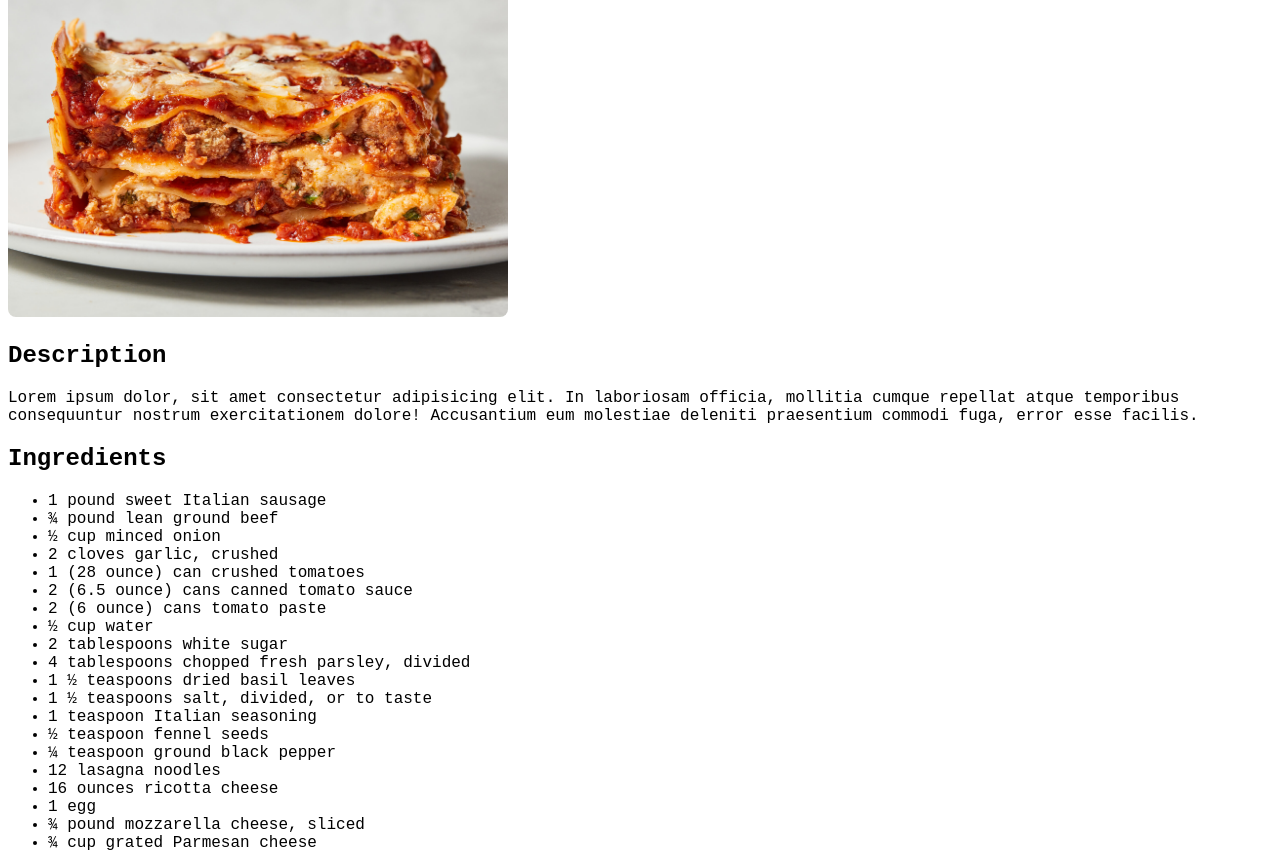
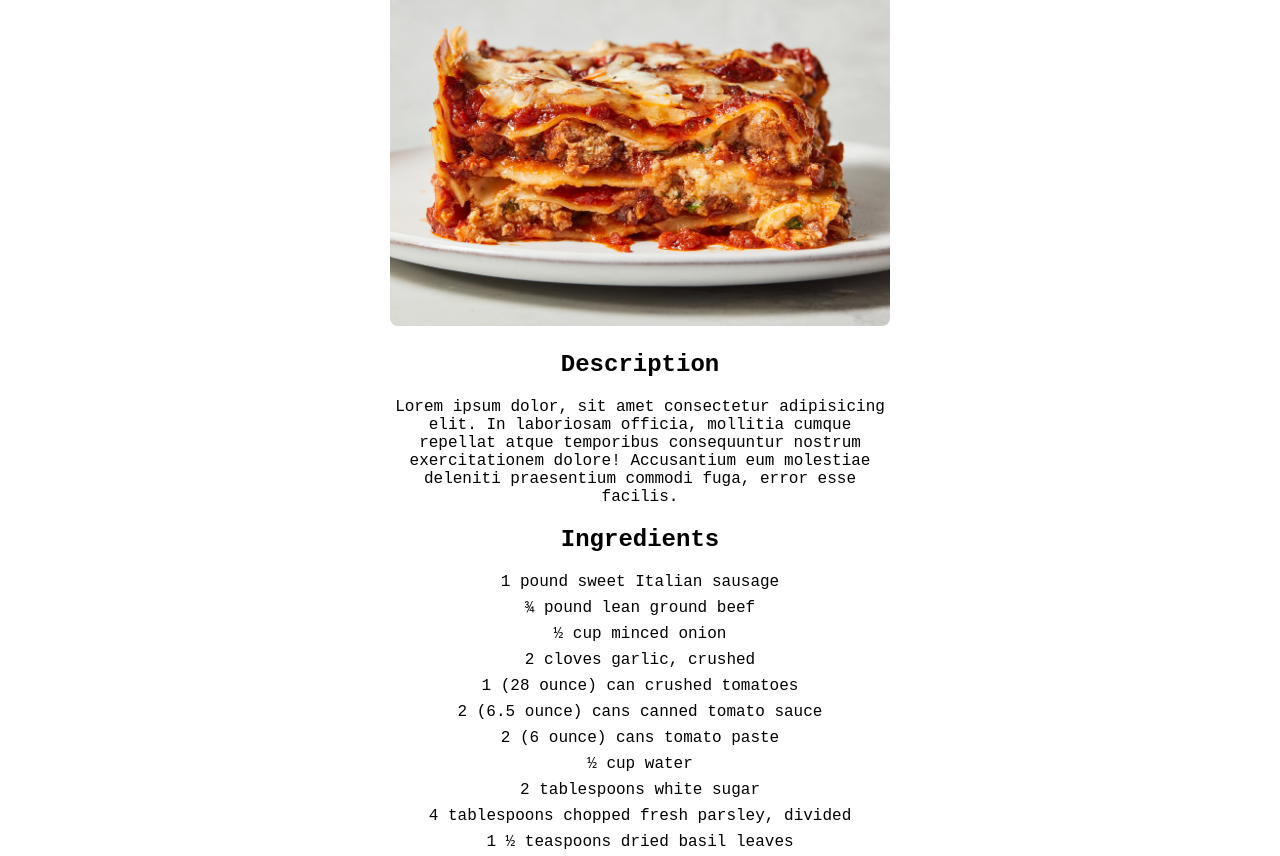
Before and after one commit to luuk00101/odin-recipes, a plain HTML site: page recipes/lasagna.html in a window 1280 px wide. Shown: the part 96-952 px from the top of the page. Drawn offline with Linux system fonts and the light colour scheme.

Commit message:
Add alignment CSS

```diff
--- a/recipes/lasagna.html
+++ b/recipes/lasagna.html
@@ -7,6 +7,7 @@
     <title>Lasagna</title>
   </head>
   <body>
+    <div class="content">
       <h1>Lasagna</h1>
       <img
         class="recipe image"
@@ -22,7 +23,7 @@
       </p>
 
       <h2>Ingredients</h2>
-    <ul>
+      <ul class="pretty-list">
         <li>1 pound sweet Italian sausage</li>
         <li>¾ pound lean ground beef</li>
         <li>½ cup minced onion</li>
@@ -46,17 +47,17 @@
       </ul>
 
       <h2>Steps</h2>
-    <ol>
+      <ol class="pretty-list">
         <li>Gather all your ingredients.</li>
         <li>
-        Cook sausage, ground beef, onion, and garlic in a Dutch oven over medium
-        heat until well browned.
+          Cook sausage, ground beef, onion, and garlic in a Dutch oven over
+          medium heat until well browned.
         </li>
         <li>
-        Stir in crushed tomatoes, tomato sauce, tomato paste, and water. Season
-        with sugar, 2 tablespoons parsley, basil, 1 teaspoon salt, Italian
-        seasoning, fennel seeds, and pepper. Simmer, covered, for about 1 1/2
-        hours, stirring occasionally.
+          Stir in crushed tomatoes, tomato sauce, tomato paste, and water.
+          Season with sugar, 2 tablespoons parsley, basil, 1 teaspoon salt,
+          Italian seasoning, fennel seeds, and pepper. Simmer, covered, for
+          about 1 1/2 hours, stirring occasionally.
         </li>
         <li>
           Bring a large pot of lightly salted water to a boil. Cook lasagna
@@ -81,10 +82,11 @@
           spray or make sure the foil does not touch the cheese.
         </li>
         <li>
-        Bake in the preheated oven for 25 minutes. Remove the foil and bake for
-        an additional 25 minutes.
+          Bake in the preheated oven for 25 minutes. Remove the foil and bake
+          for an additional 25 minutes.
         </li>
         <li>Rest lasagna for 15 minutes before serving.</li>
       </ol>
+    </div>
   </body>
 </html>
--- a/style.css
+++ b/style.css
@@ -2,7 +2,18 @@ body {
   font-family: "Courier New", Courier, monospace;
 }
 
-.landing.list {
+.content {
+  width: 500px;
+  margin: 30px auto;
+  text-align: center;
+}
+
+li {
+  margin: 8px;
+}
+
+.pretty-list {
+  padding: 0px;
   list-style: none;
   color: black;
 }
```
Also changed, not shown: index.html (+8 -6 lines), recipes/carbonara.html (+11 -9 lines), recipes/macaroni.html (+10 -5 lines). Lines whose indentation alone changed are shown as unchanged.
